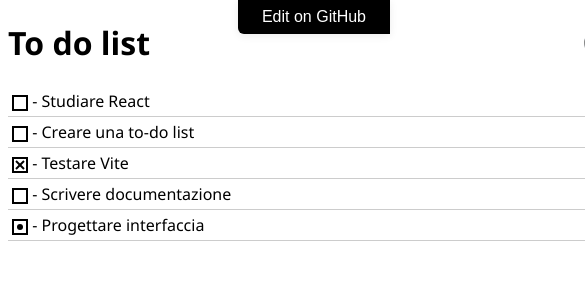
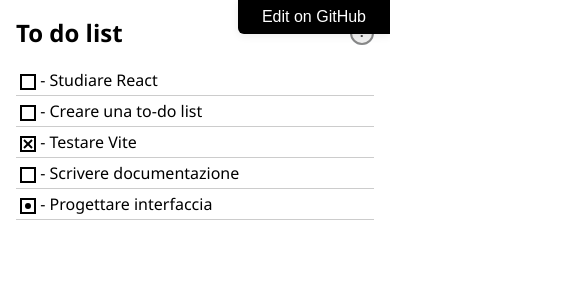
Before and after one commit to sensorario/quadrato, a React (Vite) app: page / in a window 390 px wide. Shown: the top 300 px of the page, 585 px wide, since content can reach past the window. Built offline with nearby package versions, Linux system fonts and the light colour scheme.

Commit message:
feat(ui): add mobile version

```diff
--- a/src/App.css
+++ b/src/App.css
@@ -44,8 +44,11 @@
 }
 
 .app-container {
-    width: 600px;
+    width: 100%;
+    max-width: 600px;
     margin: 0 auto;
+    padding: 0 1rem;
+    box-sizing: border-box;
 }
 
 .task-title {
@@ -83,7 +86,35 @@
     padding: 1rem;
     border-radius: 8px;
     box-shadow: 0 2px 8px rgba(0,0,0,0.2);
-    width: 350px;
+    width: 100%;
+    max-width: 350px;
+    box-sizing: border-box;
+}
+/* Responsive styles */
+@media (max-width: 600px) {
+    .app-container {
+        max-width: 100vw;
+        padding: 0 0.5rem;
+    }
+    .modal {
+        max-width: 95vw;
+        padding: 0.5rem;
+    }
+    .task-title {
+        font-size: 1.2rem;
+    }
+    h1 {
+        font-size: 1.5rem;
+    }
+}
+
+@media (min-width: 1200px) {
+    .app-container {
+        max-width: 900px;
+    }
+    .modal {
+        max-width: 400px;
+    }
 }
 
 .modal-input-wrapper {
```
